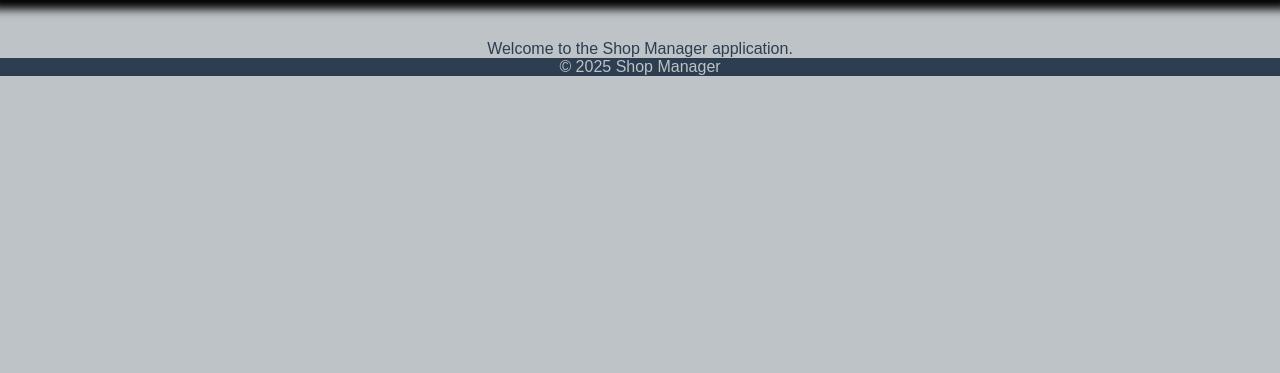
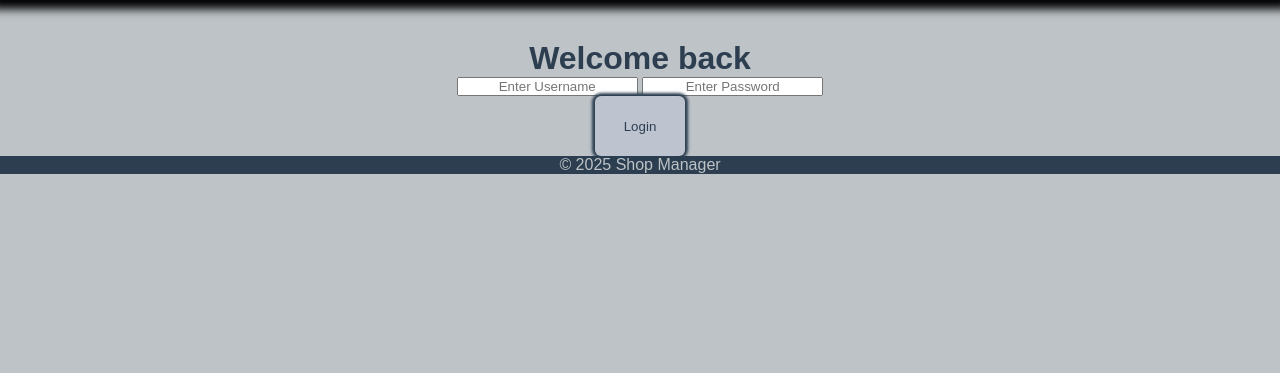
Before and after one commit to Ashkantvn/shop-manager, a Django app: page /accounts/login/ in a window 1280 px wide. Shown: the part 160-533 px from the top of the page. Run offline with Django 5.2, Linux system fonts and the light colour scheme; parts of the project's set-up code (start-up, migrations or seed data) failed here and were passed over.

Commit message:
Add script tag to global layout and create login page HTML

```diff
--- a/core/templates/accounts/login.html
+++ b/core/templates/accounts/login.html
@@ -4,3 +4,15 @@
 {% block title %}
 Login page
 {% endblock title %}
+
+{% block content %}
+<form method='post'>
+    {% csrf_token %}
+    <h1 class='login-header'>Welcome back</h1>
+    <div class='inputs-group'>
+        <input placeholder="Enter Username"/>
+        <input placeholder= "Enter Password"/>
+    </div>
+    <button class='login-submit' type='submit'>Login</button>
+</form>
+{% endblock content %}
--- a/core/templates/layout.html
+++ b/core/templates/layout.html
@@ -31,5 +31,7 @@
             {% endblock %}
         </footer>
     </div>
+    {% block script %}
+    {% endblock script %}
 </body>
 </html>
```
